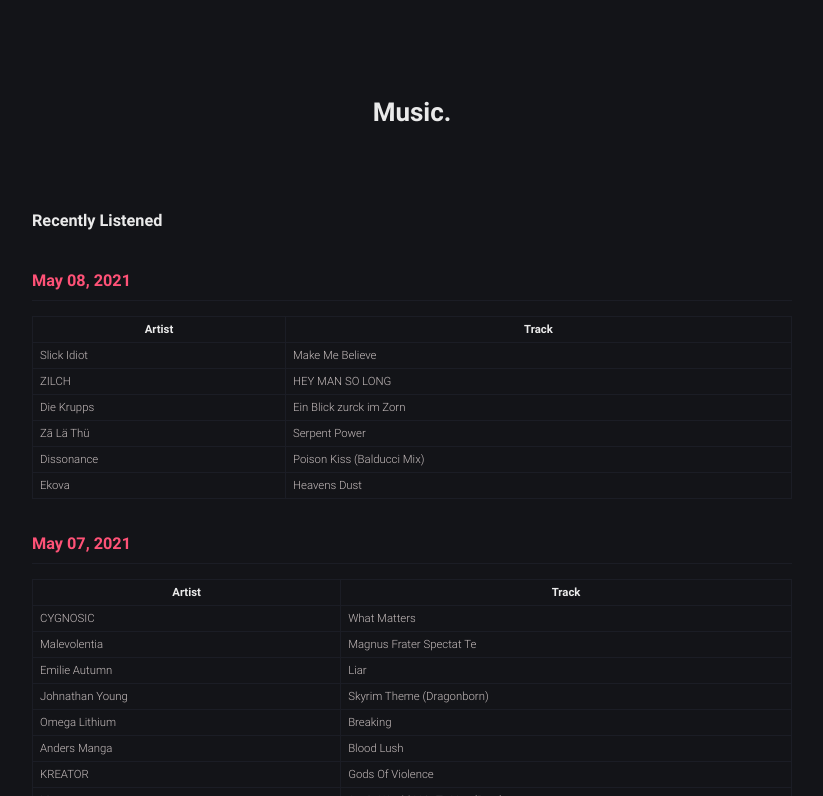
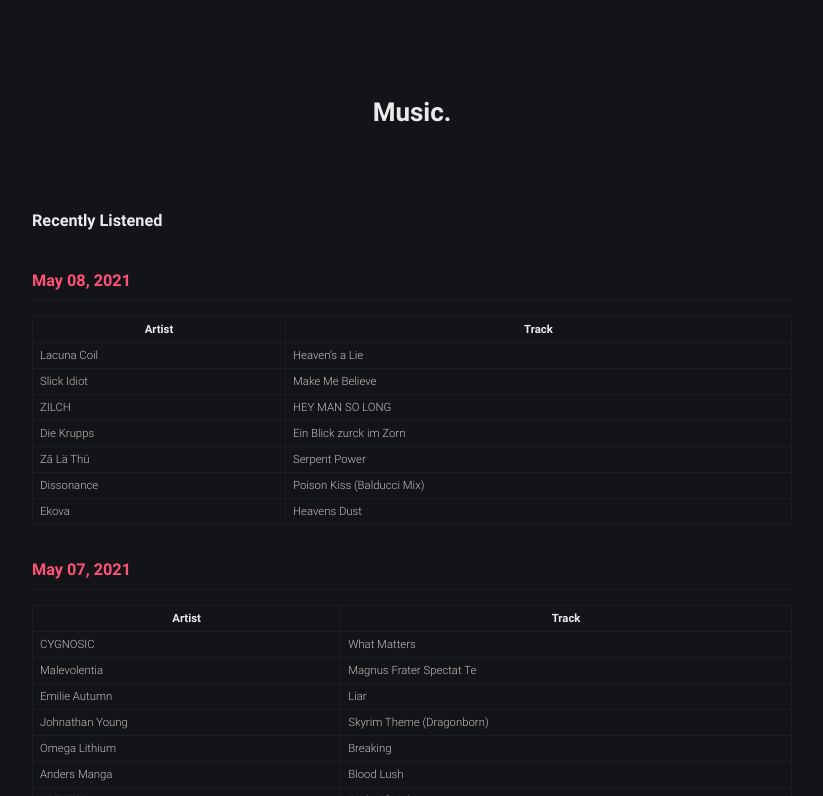
Before and after one commit to robert-marshall/xyz, a Jekyll site: the page built from music.md, in a window 1280 px wide and 900 px high, cut to the strip 104-900 px from the top of the window. Shown: the whole strip, without its empty margins (228-1051 px from the left). Built offline with Jekyll 4.4.1, drawn with Linux system fonts in a browser that asks for light colours.

Commit message:
??! what the ...

```diff
--- a/music.md
+++ b/music.md
@@ -11,6 +11,7 @@
 
 | Artist | Track |
 |--------|-------|
+Lacuna Coil | Heaven's a Lie
 Slick Idiot | Make Me Believe
 ZILCH | HEY MAN SO LONG
 Die Krupps | Ein Blick zurck im Zorn
```
